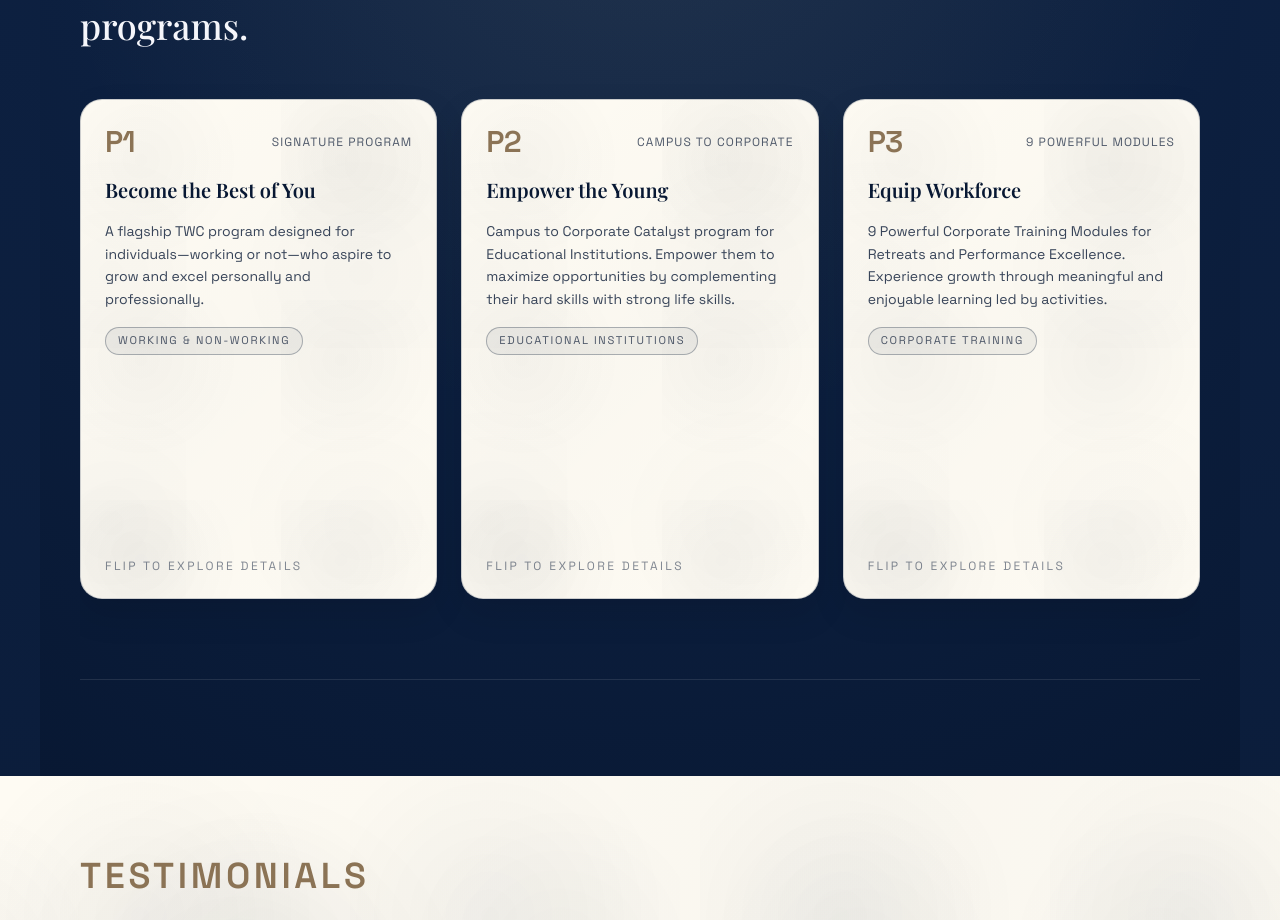
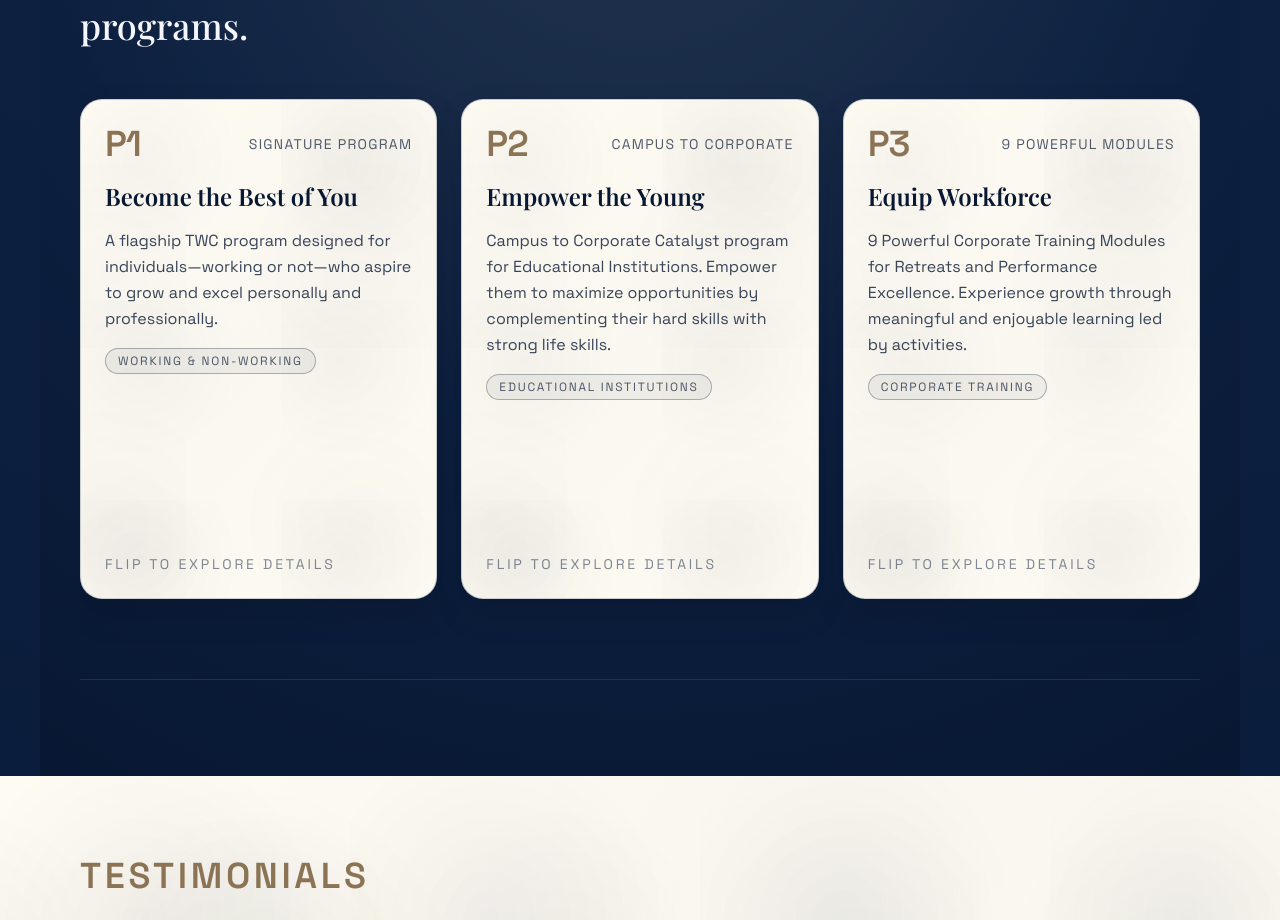
Before and after one commit to Prasannakbhat123/TheWinningClan, a React (Vite) app: page / in a window 1280 px wide. Shown: the part 1645-2565 px from the top of the page. Built offline with nearby package versions, Linux system fonts and the light colour scheme.

Commit message:
font size

```diff
--- a/src/components/ProgramsSection.tsx
+++ b/src/components/ProgramsSection.tsx
@@ -114,18 +114,18 @@ const ProgramsSection = () => {
                   <div className="absolute bottom-0 left-0 w-24 h-24 bg-[#081833] opacity-[0.02] rounded-full blur-2xl" />
 
                   <div className="relative z-10 flex flex-col gap-4 h-full min-h-0">
-                    <div className="flex items-center justify-between text-sm uppercase tracking-[0.08em] text-[#081833]/60">
-                      <span className="text-3xl font-bold tracking-tight text-[#8b7355]">{program.code}</span>
-                      <p className="text-xs text-[#081833]/70">{program.duration}</p>
+                    <div className="flex items-center justify-between text-base uppercase tracking-[0.08em] text-[#081833]/60">
+                      <span className="text-4xl font-bold tracking-tight text-[#8b7355]">{program.code}</span>
+                      <p className="text-sm text-[#081833]/70">{program.duration}</p>
                   </div>
-                    <h3 className="text-xl font-semibold text-[#081833]">{program.title}</h3>
-                    <p className="text-sm text-[#081833]/80 leading-relaxed">{program.frontDescription}</p>
+                    <h3 className="text-2xl font-semibold text-[#081833]">{program.title}</h3>
+                    <p className="text-base text-[#081833]/80 leading-relaxed">{program.frontDescription}</p>
                   <div className="flex flex-wrap gap-2">
-                      <span className="rounded-full border border-[#081833]/30 px-3 py-1 text-[0.7rem] uppercase tracking-[0.15em] text-[#081833]/70 bg-[#081833]/5">
+                      <span className="rounded-full border border-[#081833]/30 px-3 py-1 text-xs uppercase tracking-[0.15em] text-[#081833]/70 bg-[#081833]/5">
                       {program.cohort}
                     </span>
                     </div>
-                    <p className="mt-auto text-xs uppercase tracking-[0.2em] text-[#081833]/50">Flip to explore details</p>
+                    <p className="mt-auto text-sm uppercase tracking-[0.2em] text-[#081833]/50">Flip to explore details</p>
                   </div>
                 </div>
                 <div className="absolute inset-0 flex flex-col rounded-[22px] bg-[linear-gradient(135deg,#f4d35e,#f7e19b)] p-6 text-[#0b1a34] shadow-[0_20px_35px_rgba(0,0,0,0.25)] [backface-visibility:hidden] [transform:rotateY(180deg)] overflow-hidden">
@@ -134,10 +134,10 @@ const ProgramsSection = () => {
 
                   <div className="relative z-10 flex flex-col h-full min-h-0">
                     <div className="mb-3">
-                      <h4 className="text-lg font-bold mb-1">{program.title}</h4>
-                      <p className="text-xs font-semibold uppercase tracking-[0.15em] text-[#0b1a34]/70">Program Details</p>
+                      <h4 className="text-2xl font-bold mb-1">{program.title}</h4>
+                      <p className="text-sm font-semibold uppercase tracking-[0.15em] text-[#0b1a34]/70">Program Details</p>
                     </div>
-                    <ul className="mt-1 space-y-2 text-sm font-medium flex-1">
+                    <ul className="mt-1 space-y-2 text-base font-medium flex-1">
                     {program.details.map((detail) => (
                         <li key={detail} className="flex items-start gap-3 group/item">
                           <div className="flex-shrink-0 mt-1.5 relative">
@@ -151,7 +151,7 @@ const ProgramsSection = () => {
                     ))}
                   </ul>
                     <div className="mt-3 pt-3 border-t border-[#0b1a34]/30">
-                      <p className="text-xs font-semibold text-[#0b1a34] leading-relaxed">{program.cta}</p>
+                      <p className="text-sm font-semibold text-[#0b1a34] leading-relaxed">{program.cta}</p>
                     </div>
                   </div>
                 </div>
```
